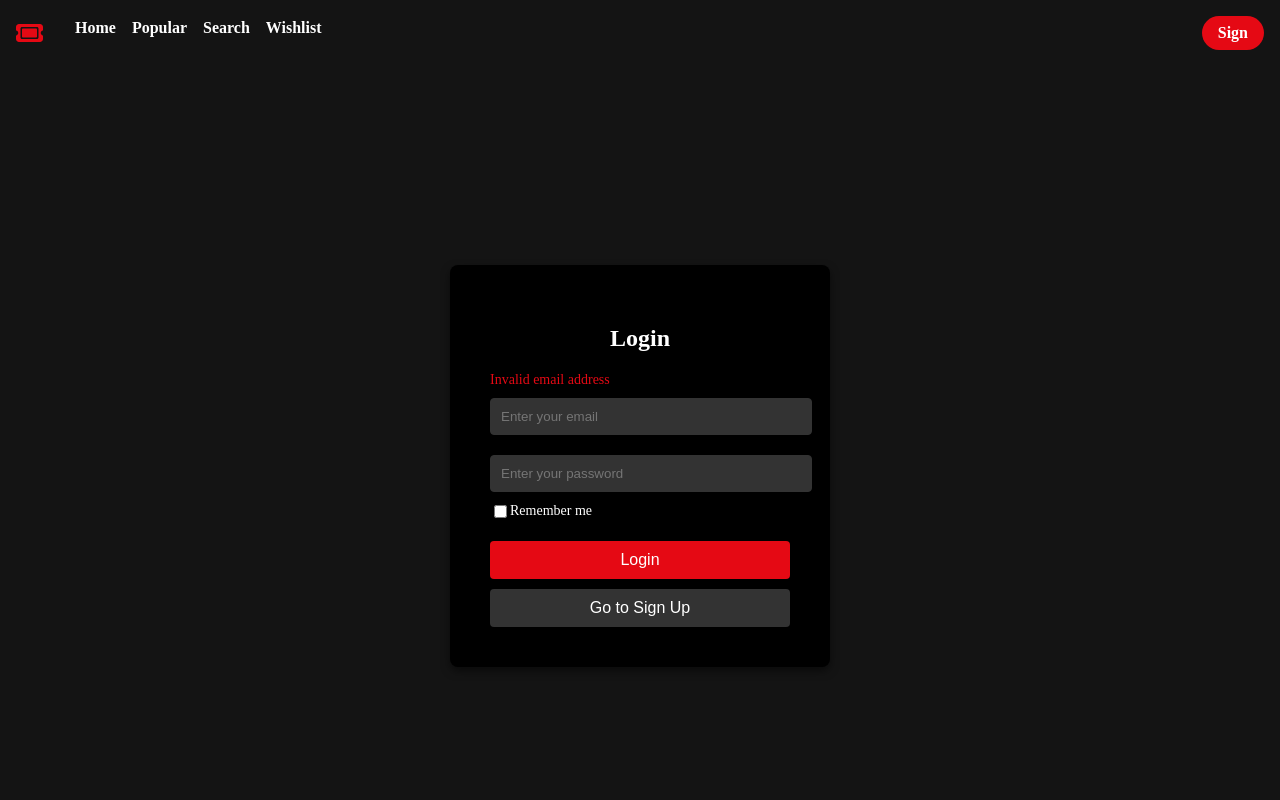
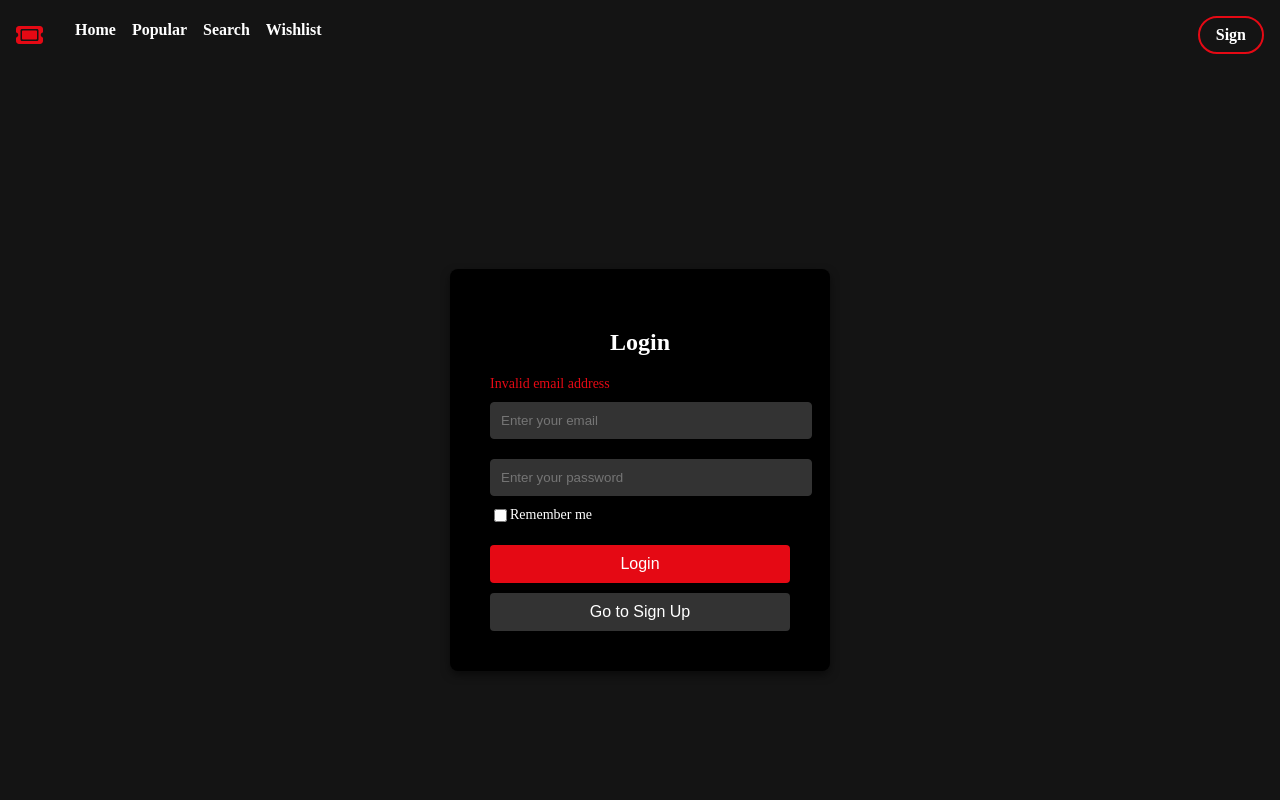
Before and after one commit to Yoo-SH/netflix_clone, a Vue app: page /sign in a window 1280 px wide. Shown: the top 800 px of the page. Built offline with nearby package versions, Linux system fonts and the light colour scheme.

Commit message:
fix:로그인시, 메인페이지로 가도록 수정

```diff
--- a/src/components/Navbar.vue
+++ b/src/components/Navbar.vue
@@ -80,12 +80,14 @@ export default defineComponent({
 
 /* 로그인 버튼 스타일 */
 .sign-button {
-  background-color: #e50914;
+  background-color: transparent;
   color: #ffffff;
+  border: 2px solid #e50914;
   padding: 0.5rem 1rem;
   border-radius: 20px;
-  text-align: center;
-  transition: background-color 0.3s ease;
+  cursor: pointer;
+  transition: background-color 0.3s ease, color 0.3s ease;
+  height: auto;
 }
 
 .sign-button:hover {
--- a/src/views/SignView.vue
+++ b/src/views/SignView.vue
@@ -30,7 +30,7 @@
       },
       // 로그인 성공 시 홈 화면으로 이동하는 메서드
       navigateHome() {
-        this.$router.push('/home');
+        this.$router.push('/');
       },
       // 회원가입 성공 시 로그인 화면으로 전환하는 메서드
       navigateSignin() {
```
